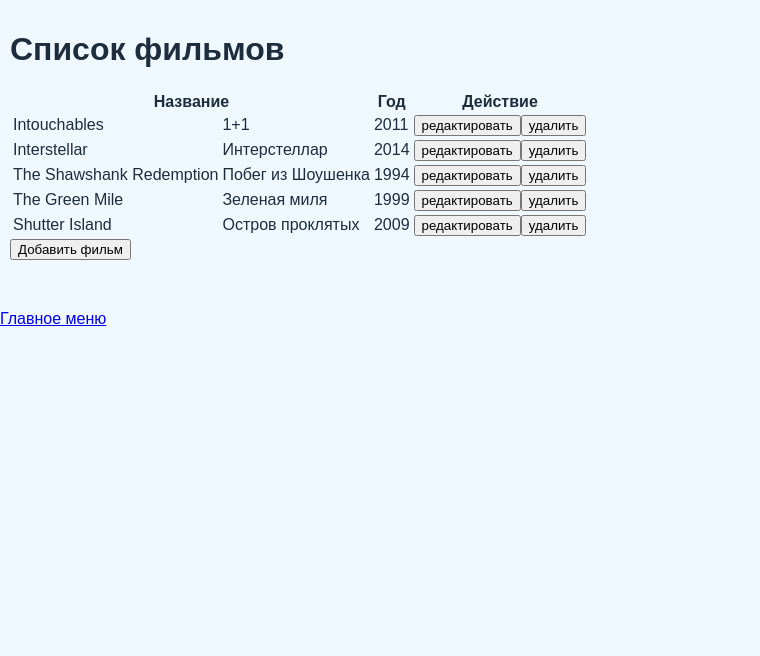
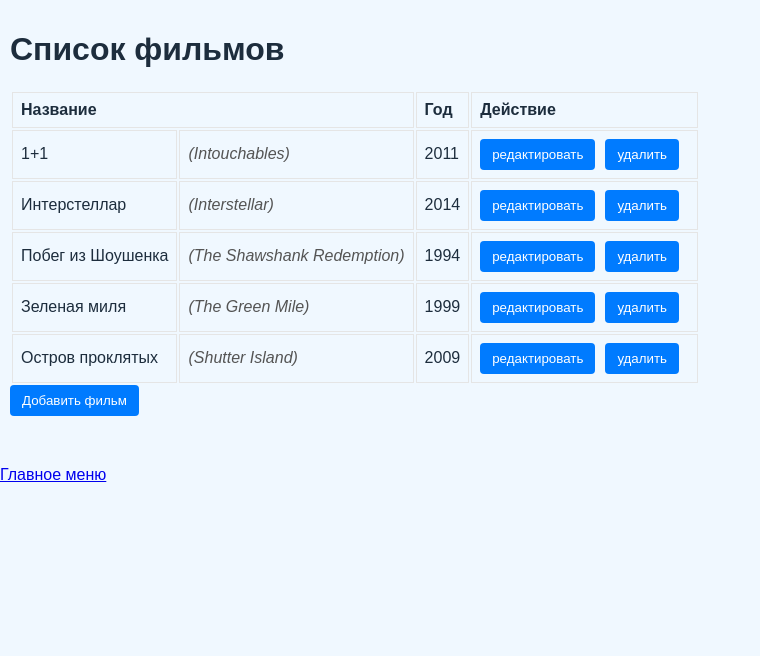
Before and after one commit to sssonyaaab/web--programming-labs-2, a Flask app: page /lab7/ in a window 1280 px wide. Shown: the part 72-728 px from the top of the page, without its empty margins (0-760 px from the left). Run offline with Flask 3, Linux system fonts and the light colour scheme; some libraries are stand-ins or nearby versions.

Commit message:
Самостоятельные задания

```diff
--- a/lab7.py
+++ b/lab7.py
@@ -79,10 +79,12 @@ def put_film(id):
     if id < 0 or id >= len(films):
         return 'Номер выходит за пределы значений', 404
     film = request.get_json()
-    if not film or 'title' not in film or 'title_ru' not in film or 'year' not in film:
+    if not film or 'title_ru' not in film or 'year' not in film:
         return 'Некорректные данные фильма', 400
     if film['description'] == '':
         return {'description': 'Заполните описание'}, 400
+    if 'title' not in film or film['title'] == '':
+        film['title'] = film['title_ru']
     films[id] = film
     return films[id]
 
@@ -90,9 +92,11 @@ def put_film(id):
 @lab7.route('/lab7/rest-api/films/', methods=['POST'])
 def add_film():
     new_film = request.get_json()
-    if not new_film or 'title' not in new_film or 'title_ru' not in new_film or 'year' not in new_film:
+    if not new_film or 'title_ru' not in new_film or 'year' not in new_film:
         return 'Некорректные данные фильма', 400
     if new_film['description'] == '':
         return {'description': 'Заполните описание'}, 400
+    if 'title' not in new_film or new_film['title'] == '':
+        new_film['title'] = new_film['title_ru']
     films.append(new_film)
     return {'id': len(films) - 1}
--- a/static/lab7/main.js
+++ b/static/lab7/main.js
@@ -14,8 +14,8 @@ function fillFilmList() {
             let tdYear = document.createElement('td');
             let tdActions = document.createElement('td');
 
-            tdTitle.innerText = films[i].title == films[i].title_ru ? '' : films[i].title;
             tdTitleRus.innerText = films[i].title_ru;
+            tdTitle.innerHTML = `<span class="title">(${films[i].title})</span>`;
             tdYear.innerText = films[i].year;
 
             let editButton = document.createElement('button');
@@ -33,8 +33,8 @@ function fillFilmList() {
             tdActions.append(editButton);
             tdActions.append(delButton);
 
+            tr.append(tdTitleRus);
             tr.append(tdTitle);
-            tr.append(tdTitleRus);
             tr.append(tdYear);
             tr.append(tdActions);
 
--- a/templates/lab7/index.html
+++ b/templates/lab7/index.html
@@ -19,6 +19,24 @@
 }
 .error-message {
     color: red;
+}
+th, td {
+    border: 1px solid #e5e5e5;
+    padding: 8px;
+    text-align: left;
+}
+button {
+    padding: 8px 12px;
+    margin-right: 10px;
+    border: none;
+    background-color: #007bff;
+    color: white;
+    cursor: pointer;
+    border-radius: 4px;
+}
+.title {
+    font-style: italic;
+    color: #545454;
 }
 </style>
 {% endblock %}
```
